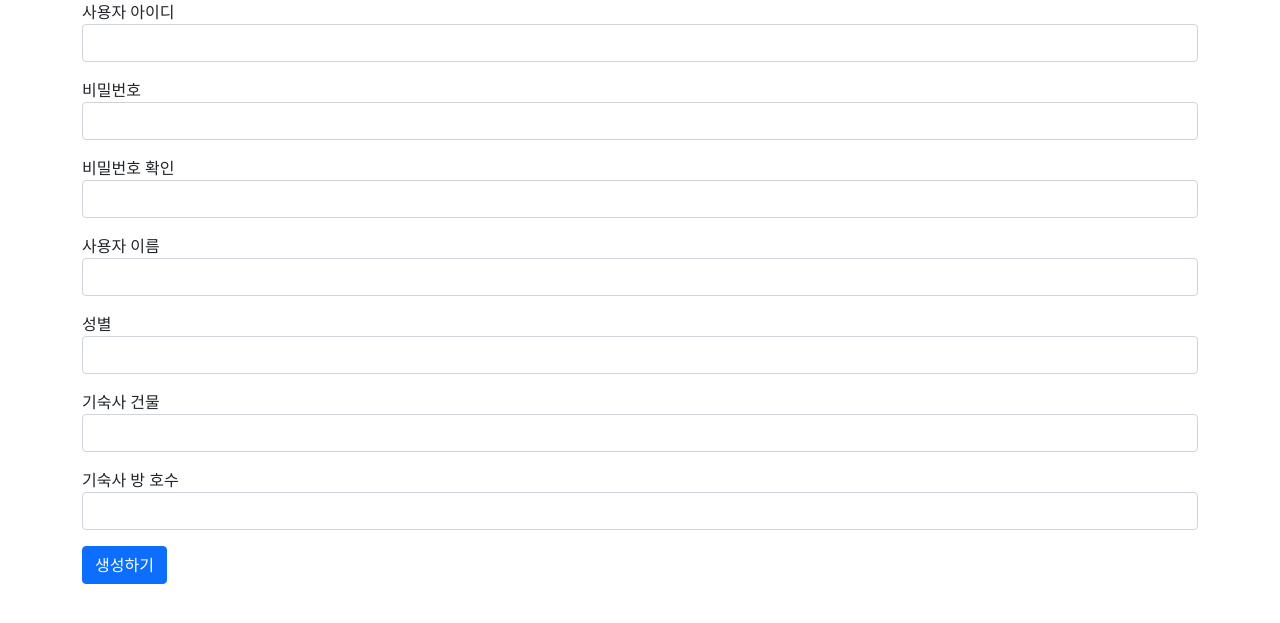
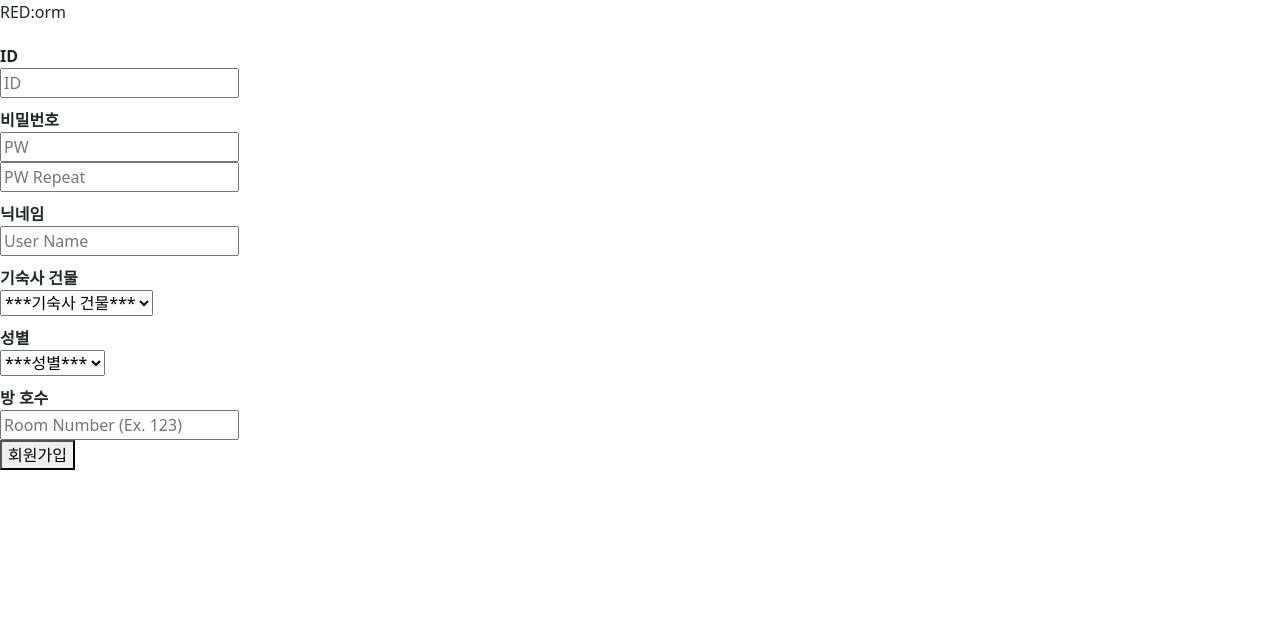
Before and after one commit to jungjh404/RED-orm, a Django app: page /common/signup/ in a window 1280 px wide. Shown: the top 623 px of the page. Run offline with Django 4.2, Linux system fonts and the light colour scheme; some libraries are stand-ins or nearby versions.

Commit message:
Update signup.html

```diff
--- a/my_dorms/templates/common/signup.html
+++ b/my_dorms/templates/common/signup.html
@@ -1,54 +1,62 @@
 {% extends "dorms/base.html" %}
 {% block content %}
-<div class = "container my=3">
-  <form method="post" action="{% url 'common:signup' %}">
+<div class = "register_box">
+  <div><p class="logo_text">RED:orm</p></div>
+  <form method="post" action="{% url 'common:signup' %}" style="margin-top: 20px;">
     {% csrf_token %}
     {% include "common/form_errors.html" %}
-    <div class="mb-3">
-      <label for="username">사용자 아이디</label>
-      <input type="text" class="form-control" name="username" id="username"
+    <div>
+      <b class="register_field">ID</b> <br>
+      <input type="text" class="register_input_field" name="username" id="username" placeholder="ID"
         value="{{ form.username.value|default_if_none:'' }}">
     </div>
 
-    <div class="mb-3">
-      <label for="password1">비밀번호</label>
-      <input type="password" class="form-control" name="password1" id="password1"
+    <div style="margin-top: 10px;">
+      <b class="register_field">비밀번호</b> <br>
+      <input type="password" class="register_input_field" name="password1" id="password1" placeholder="PW"
       value="{{ form.password1.value|default_if_none:'' }}">
     </div>
 
-    <div class="mb-3">
-      <label for="password2">비밀번호 확인</label>
-      <input type="password" class="form-control" name="password2" id="password2"
+    <div>
+      <input type="password"class="register_input_field" name="password2" id="password2" placeholder="PW Repeat"
       value="{{ form.password2.value|default_if_none:'' }}">
     </div>
 
-    <div class="mb-3">
-      <label for="name">사용자 이름</label>
-      <input type="text" class="form-control" name="name" id="name"
+    <div style="margin-top: 10px;">
+      <b class="register_field">닉네임</b> <br>
+      <input type="text" class="register_input_field" name="name" id="name" placeholder="User Name"
         value="{{ form.username.value|default_if_none:'' }}">
     </div>
 
-<!--    여학생 또는 남학생-->
-    <div class="mb-3">
-      <label for="gender">성별</label>
-      <input type="text" class="form-control" name="gender" id="gender"
-        value="{{ form.username.value|default_if_none:'' }}">
+    <div style="margin-top: 10px;">
+      <b class="register_field">기숙사 건물</b> <br>
+      <select class="register_input_field" name="building" id="building">
+        <option value="">***기숙사 건물***</option>
+        <option value="인관">인관</option>
+        <option value="의관">의관</option>
+        <option value="예관">예관</option>
+        <option value="지관">지관</option>
+        <option value="신관A">신관A</option>
+        <option value="신관B">신관B</option>
+      </select>
     </div>
 
-<!--    User.BD_CHOICES 참고-->
-    <div class="mb-3">
-      <label for="building">기숙사 건물</label>
-      <input type="text" class="form-control" name="building" id="building"
-        value="{{ form.username.value|default_if_none:'' }}">
+    <div style="margin-top: 10px;">
+      <b class="register_field">성별</b> <br>
+      <select class="register_input_field" name="gender" id="gender">
+        <option value="">***성별***</option>
+        <option value="남학생">남학생</option>
+        <option value="여학생">여학생</option>
+      </select>
     </div>
 
-    <div class="mb-3">
-      <label for="room_num">기숙사 방 호수</label>
-      <input type="number" class="form-control" name="room_num" id="room_num"
-        value="{{ form.username.value|default_if_none:'' }}">
+    <div style="margin-top: 10px;">
+      <b class="register_field">방 호수</b> <br>
+      <input type="number" class="register_input_field" name="room_num" id="room_num" placeholder="Room Number (Ex. 123)"
+        value="room_num">
     </div>
 
-    <button type="submit" class="btn btn-primary">생성하기</button>
+    <button type="submit" class="register_button">회원가입</button>
   </form>
 
 </div>
```
